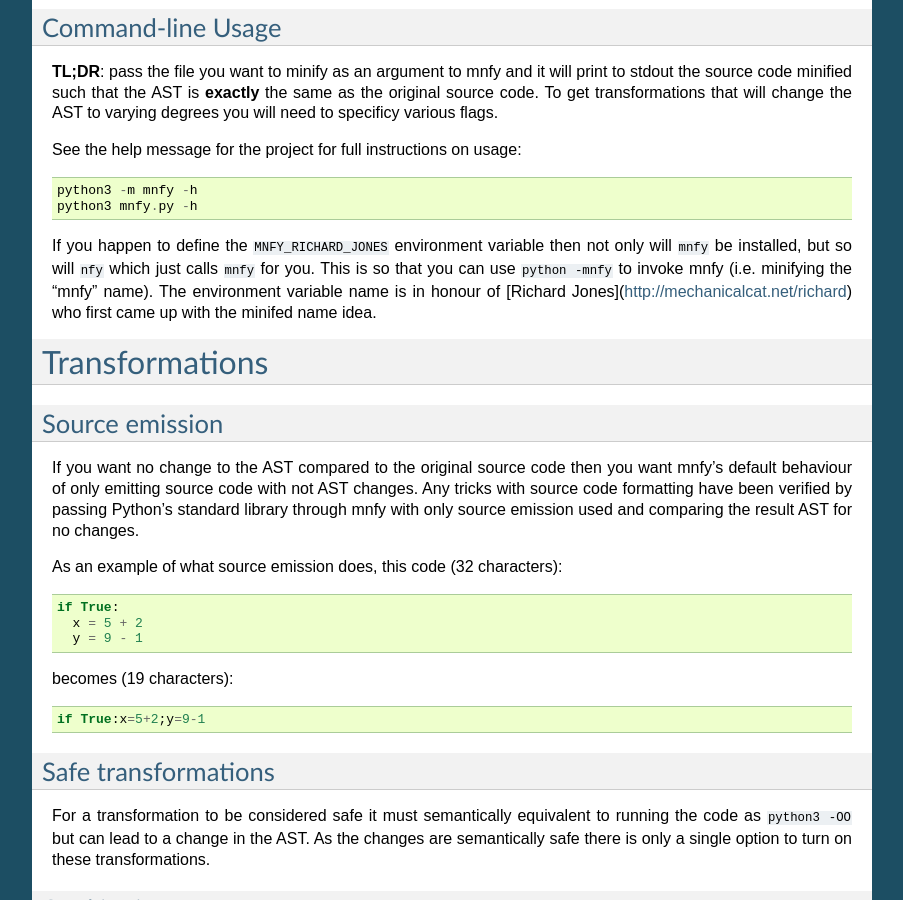
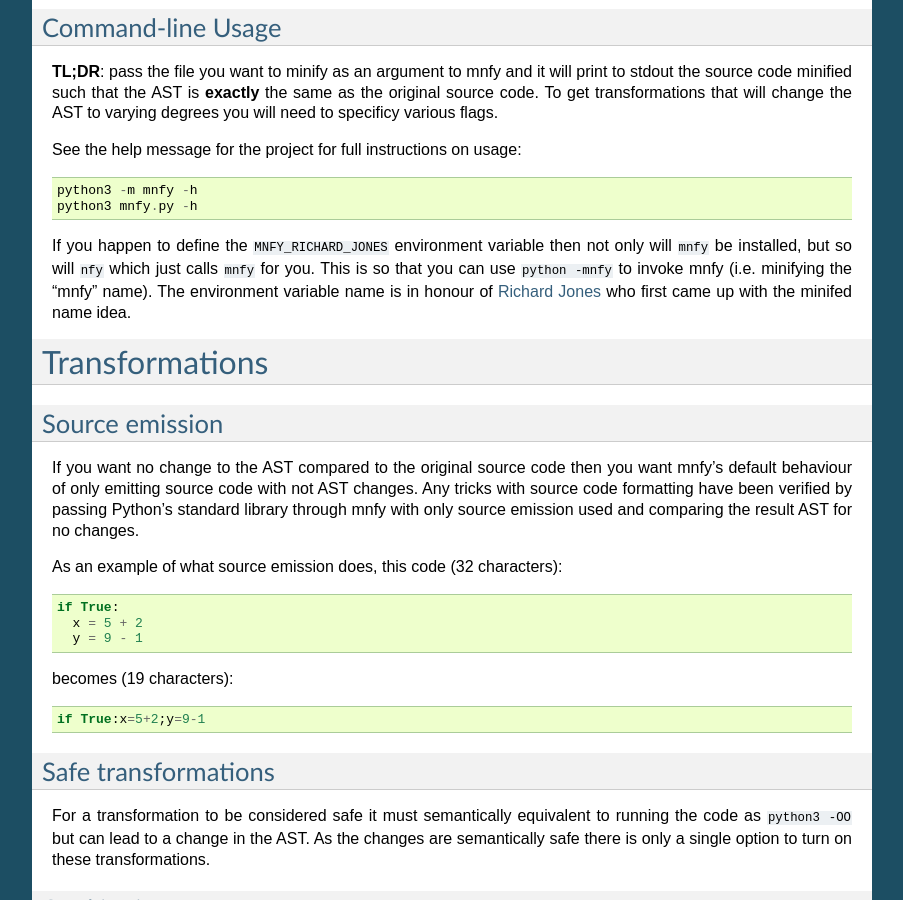
Before and after one commit to brettcannon/mnfy, a Sphinx documentation site: the page built from docs/index.rst, in a window 1280 px wide and 900 px high, scrolled down 1419 px. Shown: the whole window, without its empty margins (198-1101 px from the left). Built offline with Sphinx 7.4.7, drawn with Linux system fonts in a browser that asks for light colours; some of the changed lines change nothing that is shown.

Commit message:
Don't use Markdown, use reST

```diff
--- a/docs/index.rst
+++ b/docs/index.rst
@@ -78,8 +78,9 @@ If you happen to define the ``MNFY_RICHARD_JONES`` environment variable then not
 only will ``mnfy`` be installed, but so will ``nfy`` which just calls ``mnfy``
 for you. This is so that you can use ``python -mnfy`` to invoke mnfy (i.e.
 minifying the "mnfy" name). The environment variable name is in honour of
-[Richard Jones](http://mechanicalcat.net/richard) who first came up with the
-minifed name idea.
+`Richard Jones`_ who first came up with the minifed name idea.
+
+.. _Richard Jones: http://mechanicalcat.net/richard
 
 
 Transformations
```
